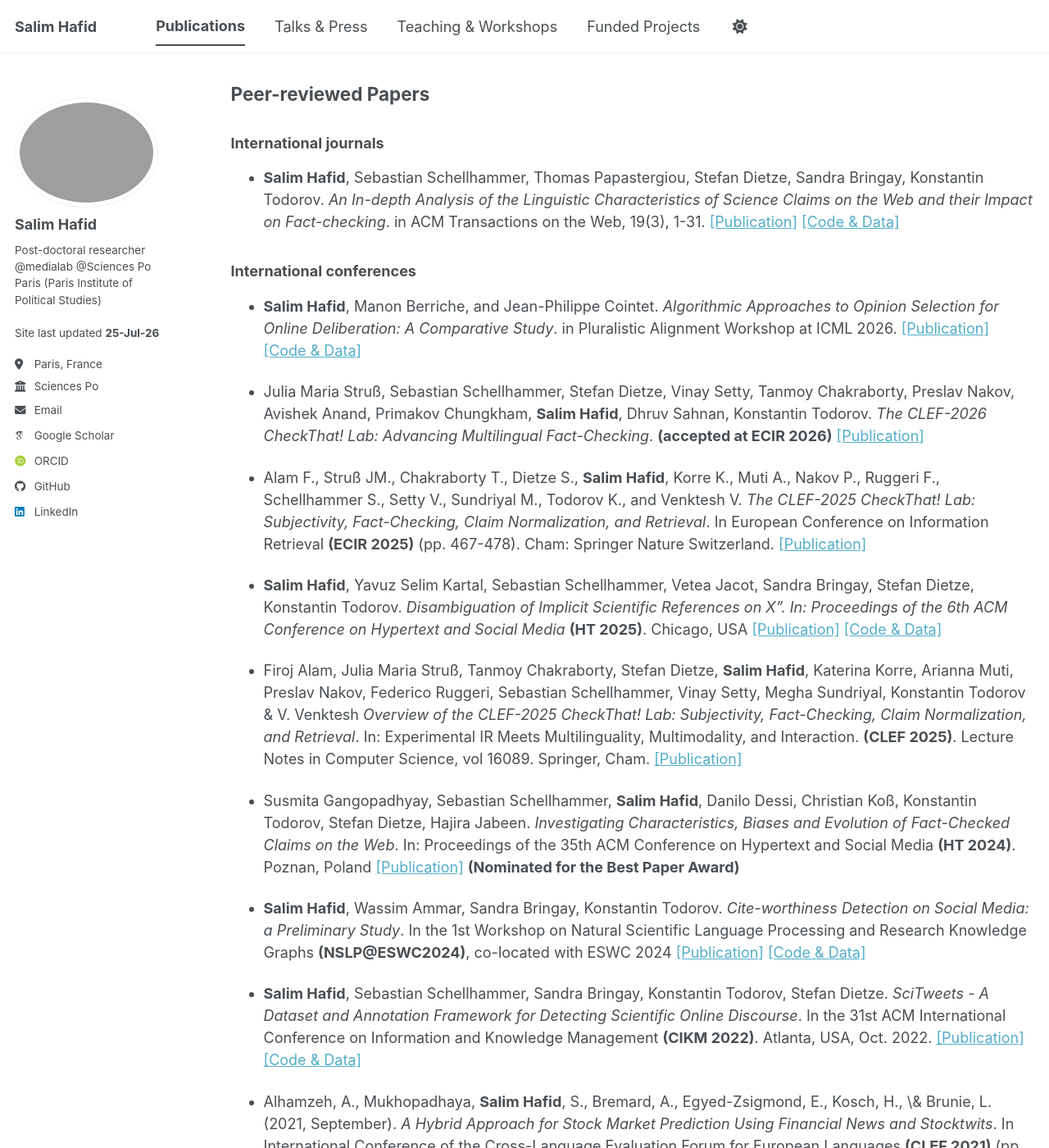
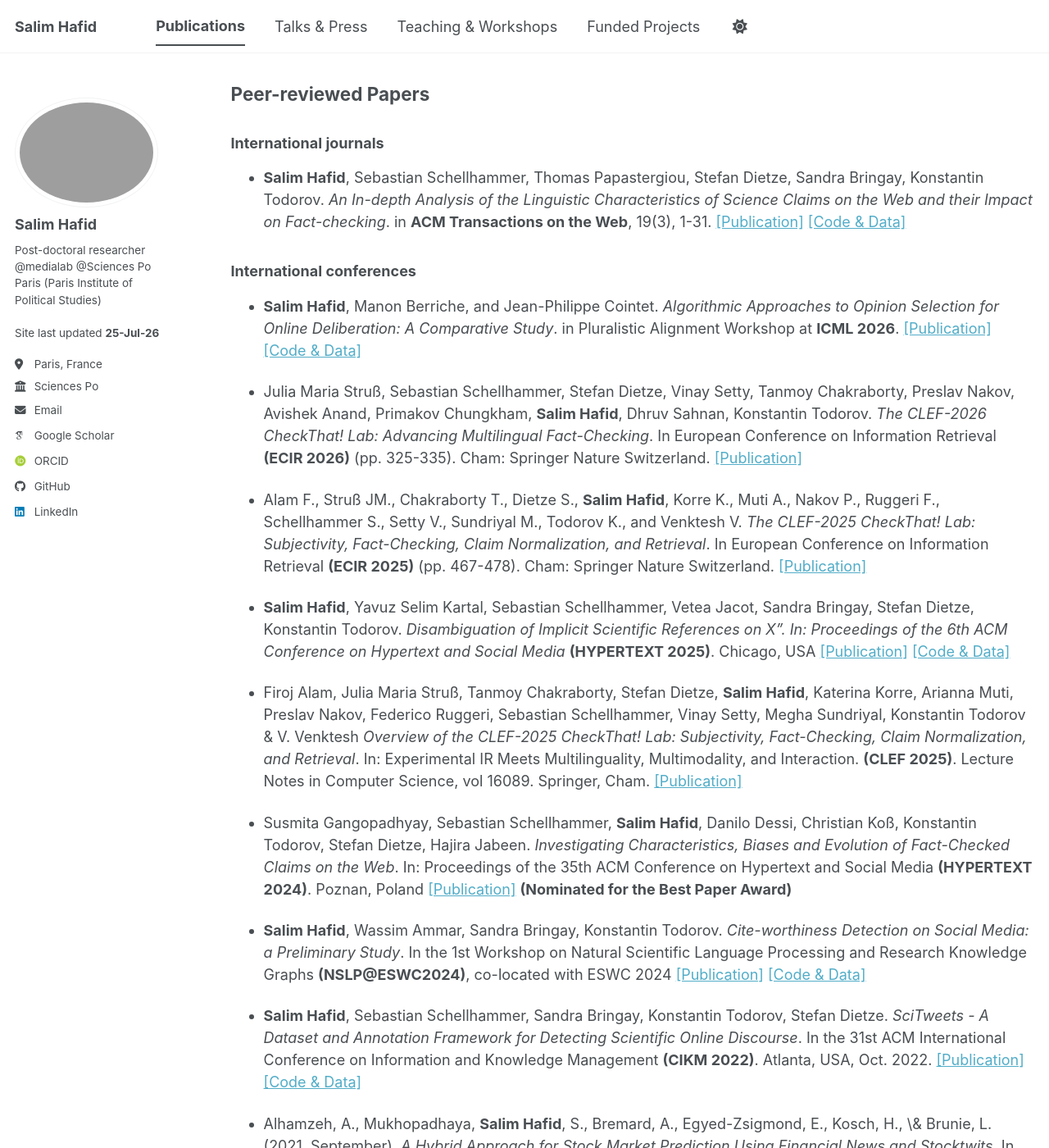
Before and after one commit to salim-hafid/salim-hafid.github.io, a Jekyll site: the page built from _pages/publications.md, in a window 1280 px wide and 1400 px high, scrolled down 475 px. Shown: the whole window at 82% size. Built offline with Jekyll 4.4.1, drawn with Linux system fonts in a browser that asks for light colours; some web fonts are replaced; a script bundle is joined from its source files by our own code; library files that are not in the unit come from our copies.

Commit message:
Enhance formatting of publication entries
Updated publication entries to emphasize journal and conference names in bold.

```diff
--- a/_pages/publications.md
+++ b/_pages/publications.md
@@ -16,21 +16,21 @@ Note that in contrast to many other fields, where conferences primarily serve as
 
 ### International journals
 
-- **Salim Hafid**, Sebastian Schellhammer, Thomas Papastergiou, Stefan Dietze, Sandra Bringay, Konstantin Todorov. *An In-depth Analysis of the Linguistic Characteristics of Science Claims on the Web and their Impact on Fact-checking*. in ACM Transactions on the Web, 19(3), 1-31. [[Publication]](https://dl.acm.org/doi/full/10.1145/3746170)  [[Code & Data]](https://github.com/AI-4-Sci/SciWebClaims)
+- **Salim Hafid**, Sebastian Schellhammer, Thomas Papastergiou, Stefan Dietze, Sandra Bringay, Konstantin Todorov. *An In-depth Analysis of the Linguistic Characteristics of Science Claims on the Web and their Impact on Fact-checking*. in **ACM Transactions on the Web**, 19(3), 1-31. [[Publication]](https://dl.acm.org/doi/full/10.1145/3746170)  [[Code & Data]](https://github.com/AI-4-Sci/SciWebClaims)
 
 ### International conferences
-- **Salim Hafid**, Manon Berriche, and Jean-Philippe Cointet. *Algorithmic Approaches to Opinion Selection for Online Deliberation: A Comparative Study*. in Pluralistic Alignment Workshop at ICML 2026. [[Publication]](https://openreview.net/pdf?id=kMeny2IJF0) [[Code & Data]](https://github.com/SalimHFX/Algorithms-for-Opinion-Selection-in-Deliberation)
+- **Salim Hafid**, Manon Berriche, and Jean-Philippe Cointet. *Algorithmic Approaches to Opinion Selection for Online Deliberation: A Comparative Study*. in Pluralistic Alignment Workshop at **ICML 2026**. [[Publication]](https://openreview.net/pdf?id=kMeny2IJF0) [[Code & Data]](https://github.com/SalimHFX/Algorithms-for-Opinion-Selection-in-Deliberation)
 
-- Julia Maria Struß, Sebastian Schellhammer, Stefan Dietze, Vinay Setty, Tanmoy Chakraborty, Preslav Nakov, Avishek Anand, Primakov Chungkham, **Salim Hafid**, Dhruv Sahnan, Konstantin Todorov. *The CLEF-2026 CheckThat! Lab: Advancing Multilingual Fact-Checking*. **(accepted at ECIR 2026)** [[Publication]](https://arxiv.org/pdf/2602.09516)
+- Julia Maria Struß, Sebastian Schellhammer, Stefan Dietze, Vinay Setty, Tanmoy Chakraborty, Preslav Nakov, Avishek Anand, Primakov Chungkham, **Salim Hafid**, Dhruv Sahnan, Konstantin Todorov. *The CLEF-2026 CheckThat! Lab: Advancing Multilingual Fact-Checking*. In European Conference on Information Retrieval **(ECIR 2026)** (pp. 325-335). Cham: Springer Nature Switzerland. [[Publication]](https://arxiv.org/pdf/2602.09516)
 
 - Alam F., Struß JM., Chakraborty T., Dietze S., **Salim Hafid**, Korre K., Muti A., Nakov P., Ruggeri F., Schellhammer S., Setty V., Sundriyal M., Todorov K., and Venktesh V. *The CLEF-2025 CheckThat! Lab: Subjectivity, Fact-Checking, Claim Normalization, and Retrieval*. In European Conference on Information Retrieval **(ECIR 2025)** (pp. 467-478). Cham: Springer Nature Switzerland. [[Publication]](https://arxiv.org/pdf/2503.14828)
 
 
-- **Salim Hafid**, Yavuz Selim Kartal, Sebastian Schellhammer, Vetea Jacot, Sandra Bringay, Stefan Dietze, Konstantin Todorov. *Disambiguation of Implicit Scientific References on X". In: Proceedings of the 6th ACM Conference on Hypertext and Social Media* **(HT 2025)**. Chicago, USA [[Publication]](https://dl.acm.org/doi/full/10.1145/3720553.3746676) [[Code & Data]](https://github.com/AI-4-Sci/ReferenceDisambiguation)
+- **Salim Hafid**, Yavuz Selim Kartal, Sebastian Schellhammer, Vetea Jacot, Sandra Bringay, Stefan Dietze, Konstantin Todorov. *Disambiguation of Implicit Scientific References on X". In: Proceedings of the 6th ACM Conference on Hypertext and Social Media* **(HYPERTEXT 2025)**. Chicago, USA [[Publication]](https://dl.acm.org/doi/full/10.1145/3720553.3746676) [[Code & Data]](https://github.com/AI-4-Sci/ReferenceDisambiguation)
 
 - Firoj Alam, Julia Maria Struß, Tanmoy Chakraborty, Stefan Dietze, **Salim Hafid**, Katerina Korre, Arianna Muti, Preslav Nakov, Federico Ruggeri, Sebastian Schellhammer, Vinay Setty, Megha Sundriyal, Konstantin Todorov & V. Venktesh  *Overview of the CLEF-2025 CheckThat! Lab: Subjectivity, Fact-Checking, Claim Normalization, and Retrieval*. In: Experimental IR Meets Multilinguality, Multimodality, and Interaction. **(CLEF 2025)**. Lecture Notes in Computer Science, vol 16089. Springer, Cham. [[Publication]](https://link.springer.com/chapter/10.1007/978-3-032-04354-2_13)
 
-- Susmita Gangopadhyay, Sebastian Schellhammer, **Salim Hafid**, Danilo Dessi, Christian Koß, Konstantin Todorov, Stefan Dietze, Hajira Jabeen. *Investigating Characteristics, Biases and Evolution of Fact-Checked Claims on the Web*. In: Proceedings of the 35th ACM Conference on Hypertext and Social Media **(HT 2024)**. Poznan, Poland [[Publication]](https://drive.google.com/file/d/1v9GI9FqYfN6o6jJMI_WlOUAXxoca7kwr/view) **(Nominated for the Best Paper Award)**
+- Susmita Gangopadhyay, Sebastian Schellhammer, **Salim Hafid**, Danilo Dessi, Christian Koß, Konstantin Todorov, Stefan Dietze, Hajira Jabeen. *Investigating Characteristics, Biases and Evolution of Fact-Checked Claims on the Web*. In: Proceedings of the 35th ACM Conference on Hypertext and Social Media **(HYPERTEXT 2024)**. Poznan, Poland [[Publication]](https://drive.google.com/file/d/1v9GI9FqYfN6o6jJMI_WlOUAXxoca7kwr/view) **(Nominated for the Best Paper Award)**
 
 - **Salim Hafid**, Wassim Ammar, Sandra Bringay, Konstantin Todorov. *Cite-worthiness Detection on Social Media: a Preliminary Study*. In the 1st Workshop on Natural Scientific Language Processing and Research Knowledge Graphs **(NSLP@ESWC2024)**, co-located with ESWC 2024 [[Publication]](https://hal.science/hal-04801702/document) [[Code & Data]](https://github.com/SalimHFX/SCiteTweets)
 
```
